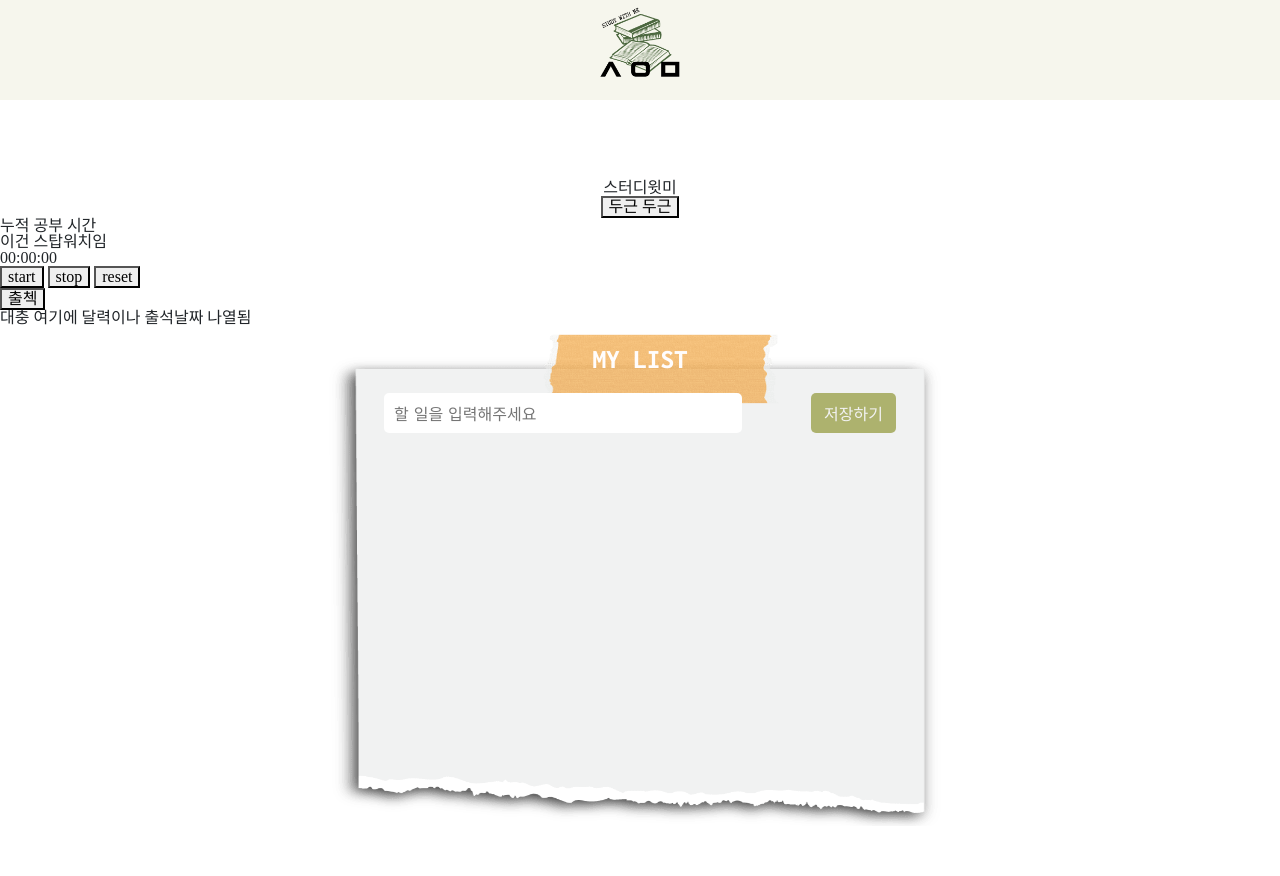
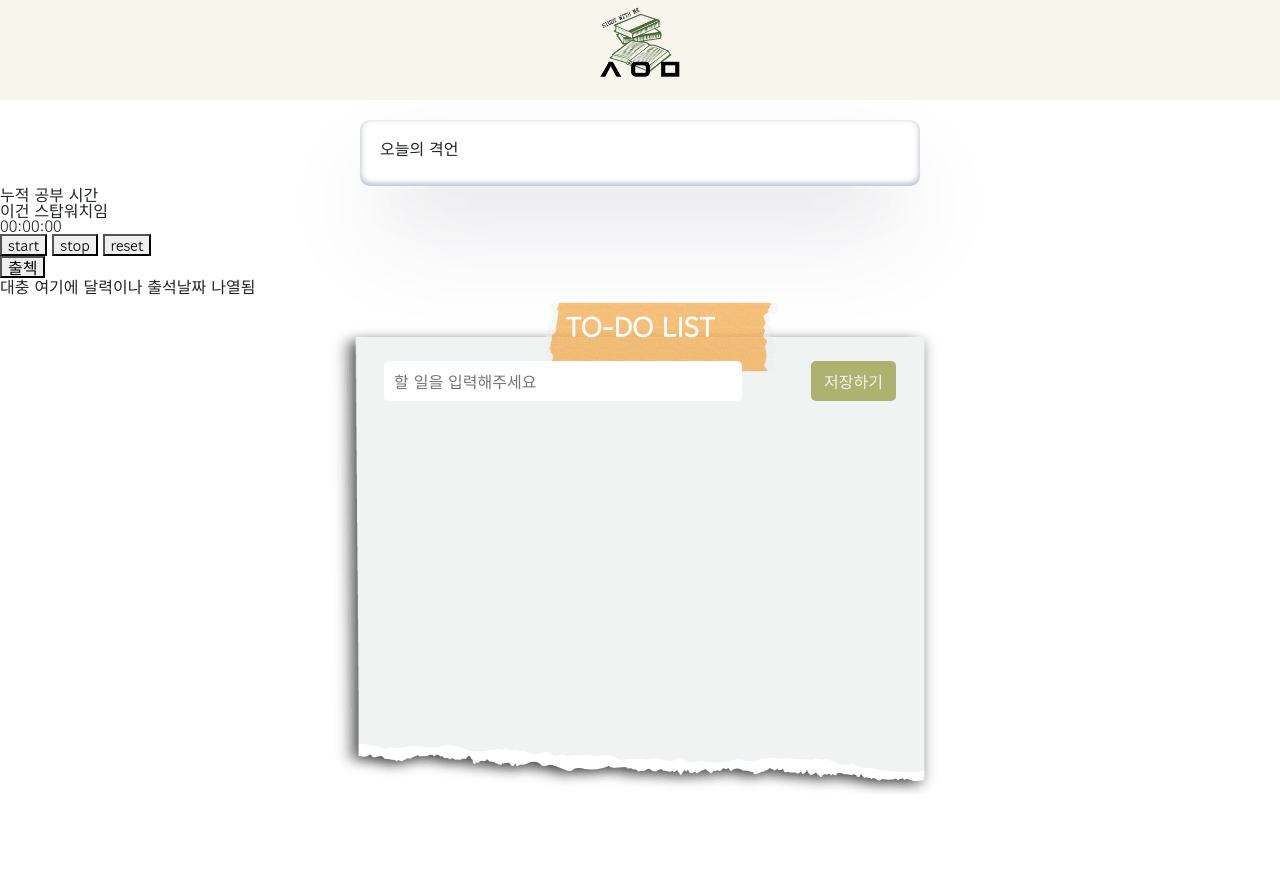
Before and after one commit to amisu1203/SWM-Project, a Flask app: page / in a window 1280 px wide. After the commit the page ends 793 px from the top, so only its background shows below. Run offline with Flask 3, Linux system fonts and the light colour scheme; data that the repository does not hold is empty; some libraries are stand-ins or nearby versions.

Commit message:
quote css 수정

```diff
--- a/app.py
+++ b/app.py
@@ -20,7 +20,6 @@ db = client.dbsparta
 @app.route("/")
 def home():
     return render_template("index.html")
-
 
 # sign-up apis
 @app.route("/join", methods=["GET", "POST"])
--- a/static/css/main.css
+++ b/static/css/main.css
@@ -1,22 +1,34 @@
-/* main theme
+/* theme color
 #252526
 #B7BFB4
-#F2F2F2; }
-#83A64E; }
-#465902;
-#f6f6ed; }
+#F2F2F2
+#83A64E
+#465902
+#f6f6ed
 */
 
-* {
-  /* default font */
+/* theme font */
+body * {
   font-family: "Gowun Dodum", sans-serif;
-  /* eng font
-      font-family: "Inconsolata", monospace;
-    */
+  /* eng font font-family: "Inconsolata", monospace; */
 }
 
+/* icon default */
+[class*=" xi-"],
+[class^="xi-"] {
+  font-size: 17px;
+  margin-right: 3px;
+  cursor: pointer;
+  transition: all 0.3s ease;
+}
+[class*=" xi-"]:hover,
+[class^="xi-"]:hover {
+  scale: 1.2;
+}
+
+/* header */
 header {
-  margin-bottom: 180px;
+  margin-bottom: 120px;
   position: relative;
 }
 
@@ -31,3 +43,9 @@ header {
   position: fixed;
   top: 0;
 }
+
+.con-head-info {
+  position: fixed;
+  top: 20px;
+  right: 20px;
+}
--- a/static/css/quote.css
+++ b/static/css/quote.css
@@ -1,20 +1,48 @@
 @import url("https://fonts.googleapis.com/css2?family=Gowun+Dodum&display=swap");
 
-* {
+/* theme color
+#252526
+#B7BFB4
+#F2F2F2;
+#83A64E;
+#465902;
+#f6f6ed;
+*/
+
+/* theme font */
+body * {
   font-family: "Gowun Dodum", sans-serif;
+  /* eng font font-family: "Inconsolata", monospace; */
 }
 
-.mybtns {
-  display: flex;
-  flex-direction: column;
-  align-items: center;
-  justify-content: center;
-
-  margin-top: 20px;
+.con-quote {
+  width: 560px;
+  /* background-color: red; */
+  padding: 20px;
+  margin: 0 auto;
+  border-radius: 10px;
+  box-shadow: rgba(50, 50, 93, 0.25) 0px 50px 100px -20px, rgba(0, 0, 0, 0.3) 0px 30px 60px -30px, rgba(10, 37, 64, 0.35) 0px -2px 6px 0px inset;
 }
 
-.myquotes {
-  font-size: 20px;
+.con-quote .txt-title-quote {
+  font-size: 1rem;
+  margin-bottom: 8px;
+}
+
+.con-quote .txt-quote {
+  font-size: 1.2rem;
+  font-weight: bold;
+}
+
+.con-quote .btn-pass-quote {
+  float: right;
+  border: none;
+  font-size: 1.2rem;
+  background-color: transparent;
+}
+
+.con-quote .btn-pass-quote:hover {
+  scale: 1.2;
 }
 
 #image {
--- a/static/css/reset.css
+++ b/static/css/reset.css
@@ -127,3 +127,22 @@ table {
   border-collapse: collapse;
   border-spacing: 0;
 }
+
+.clearfix::after {
+  content: "";
+  clear: both;
+  display: block;
+}
+
+.visuallyhidden {
+  border: 0;
+  clip: rect(0 0 0 0);
+  clip-path: inset(50%);
+  width: 1px;
+  height: 1px;
+  margin: -1px;
+  overflow: hidden;
+  padding: 0;
+  position: absolute;
+  white-space: nowrap;
+}
--- a/static/css/todo.css
+++ b/static/css/todo.css
@@ -6,26 +6,10 @@
 #465902; }
 */
 
-/* icon default */
-[class*=" xi-"],
-[class^="xi-"] {
-  font-size: 17px;
-  margin-right: 3px;
-  cursor: pointer;
-  transition: all 0.3s ease;
-}
-
-[class*=" xi-"]:hover,
-[class^="xi-"]:hover {
-  scale: 1.2;
-}
-
-* {
-  /* default font */
+/* theme font */
+body * {
   font-family: "Gowun Dodum", sans-serif;
-  /* eng font
-    font-family: "Inconsolata", monospace;
-  */
+  /* eng font font-family: "Inconsolata", monospace; */
 }
 
 /* todo 컨테이너 */
@@ -115,13 +99,12 @@
 }
 
 .con-li-todo .form-check-input {
-  margin: 0 7px 0 0;
+  margin: 5px 10px 0 0;
   font-size: 1.4rem;
-  margin-top: 5px;
 }
 
 .con-li-todo .txt-todo {
-  font-size: 1.4rem;
+  font-size: 1.2rem;
   line-height: 2rem;
   display: inline-block;
   color: rgb(80, 80, 80);
--- a/static/js/quote.js
+++ b/static/js/quote.js
@@ -21,7 +21,6 @@ function callImageApi() {
   fetch("https://random.imagecdn.app/v1/image?width=500&height=500&format=json")
     .then((res) => res.json())
     .then((data) => {
-      console.log(data);
       let image = data["url"];
       let temp_html = `
           <p><img src="${image}" alt=""></p>
--- a/templates/index.html
+++ b/templates/index.html
@@ -32,17 +32,24 @@
     <script src="{{ url_for('static', filename='js/quote.js') }}"></script>
     <script src="{{ url_for('static', filename='js/todo.js') }}"></script>
   </head>
-
   <body>
     <header>
-      <div class="con-logo"></div>
+      <div class="con-logo">
+        <h1 class="visuallyhidden">스터디위드미 스윗미</h1>
+      </div>
+      <!-- 로그인한 유저 정보 보여줄 섹션
+        <div class="con-head-info">
+          <h2>환영합니다.</h2>
+        </div>
+      -->
     </header>
-    <div class="mybtns">
-      <h1>스터디윗미</h1>
-      <div id="quote" class="myquotes"></div>
-      <button onclick="callQuotesApi()">두근 두근</button>
+    <main>
+      <div class="con-quote clearfix">
+        <p class="txt-title-quote">오늘의 격언</p>
+        <div id="quote" class="txt-quote"></div>
+        <button onclick="callQuotesApi()" class="btn-pass-quote xi-angle-right"></button>
       </div>
-    <!--
+      <!-- 랜덤 사진 보여줄 섹션
         <div>
           <div id="image"></div>
         </div>
@@ -69,7 +76,7 @@
 
       <div class="con-todos">
         <div class="con-title-todo">
-        <h3>MY LIST</h3>
+          <h3>TO-DO LIST</h3>
         </div>
         <div class="con-inp-todo">
           <label for="todo" class="mytodo clearfix">
@@ -87,6 +94,7 @@
         <span></span>
         <span></span>
       </div>
+    </main>
     <script src="{{ url_for('static', filename='js/timer.js') }}"></script>
   </body>
 </html>
```
Also changed, not shown: static/css/signup.css (+16 -4 lines), static/js/main.js (added). Lines whose indentation alone changed are shown as unchanged.
